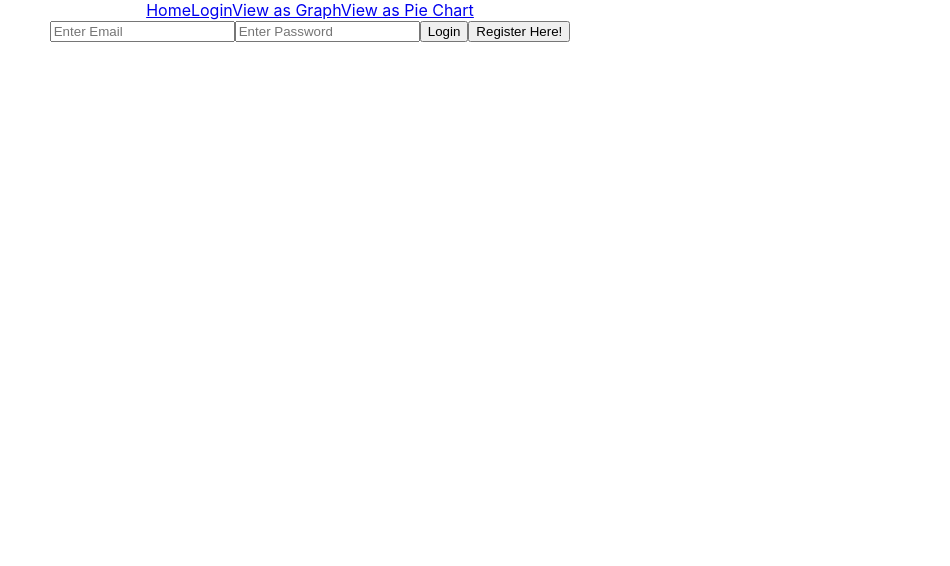
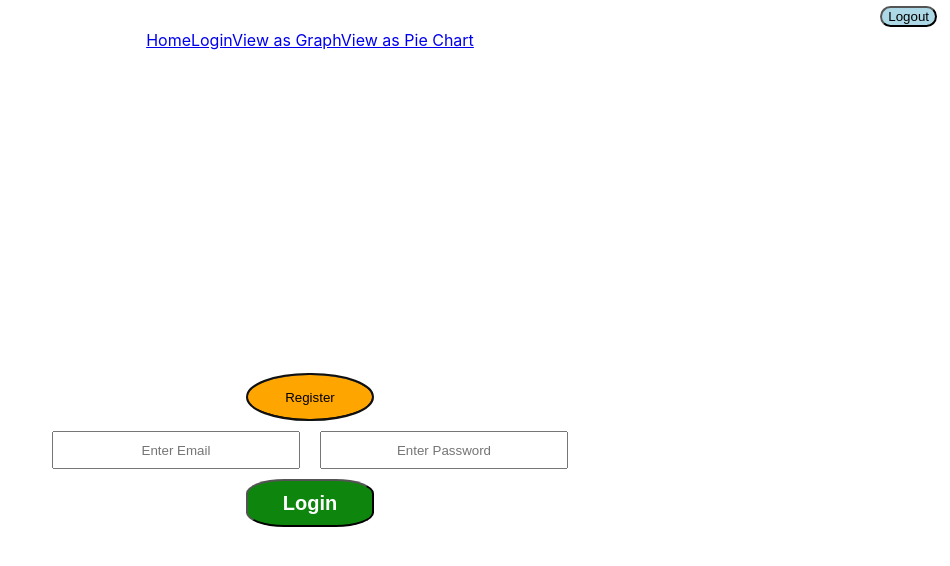
Before and after one commit to Dozr13/interview-sample, a React (Create React App) app: page /#/login in a window 1280 px wide. Shown: the top 566 px of the page, without its empty margins (330-1280 px from the left). Built offline with nearby package versions, Linux system fonts and the light colour scheme; what redux-promise-middleware would draw is missing.

Commit message:
added lout btn and little styling

```diff
--- a/src/App.js
+++ b/src/App.js
@@ -1,6 +1,6 @@
 // import React, {useState, useEffect} from 'react'
 import routes from './routes'
-import {Link} from 'react-router-dom'
+import Header from './Components/Header/Header'
 
 import './App.css';
 
@@ -8,12 +8,7 @@ import './App.css';
 function App() {
   return (
     <div className="App">
-      <nav>
-        <Link to="/">Home</Link>
-        <Link to="/login">Login</Link>
-        <Link to="/graph">View as Graph</Link>
-        <Link to="pie">View as Pie Chart</Link>
-      </nav>
+      <Header />
       {routes}
     </div>
   );
--- /dev/null
+++ b/src/Components/Auth/Login.css
@@ -0,0 +1,46 @@
+#login-container{
+  height: 100vh;
+  width: 100vw;
+  display: flex;
+  flex-direction: column;
+  align-items: center;
+  justify-content: center;
+}
+
+.entry-text{
+  height: 2rem;
+  width: 15rem;
+  text-align: center;
+  margin: 10px;
+}
+
+#login-btn{
+  display: flex;
+  align-items: center;
+  justify-content: center;
+}
+
+.login-style{
+  height: 3rem;
+  width: 8rem;
+  border-radius: 30%;
+  background-color: rgb(14, 134, 14);
+  color: white;
+  font-size: 20px;
+  font-weight: 700;
+}
+
+#register-btn{
+  display: flex;
+
+}
+
+.register-style{
+  height: 3rem;
+  width: 8rem;
+  position: relative;
+  top: 0;
+  border-radius: 50%;
+  background-color: orange;
+
+}
--- a/src/Components/Auth/Login.js
+++ b/src/Components/Auth/Login.js
@@ -1,8 +1,9 @@
 import React, {useState, useContext} from 'react'
 import {Link} from 'react-router-dom'
 import {AuthContext} from '../../Context/AuthContext'
+import './Login.css'
 
-function Auth(props) {
+function Login(props) {
   const [email, setEmail] = useState('')
   const [password, setPassword] = useState('')
   const userAuth = useContext(AuthContext)
@@ -17,25 +18,40 @@ const handleLogin = () => {
 
   return (
     <div>
+
+      <form id='login-container'>
+        <section id='register-btn'>
+          <Link to='/register' >
+            <button autoFocus className='register-style' type='button'>Register</button>
+          </Link>
+        </section>
+        <section>
           <input
+            className='entry-text'
+            type='text'
+            autoComplete='username'
             placeholder='Enter Email'
             value={email}
             onChange={(e) => setEmail(e.target.value)}
             />
           <input
+            className='entry-text'
             type='password'
+            autoComplete='current-password'
             placeholder='Enter Password'
             value={password}
             onChange={(e) => setPassword(e.target.value)}
             />
-      <button onClick={handleLogin}>Login</button>
+        </section>
 
-      <Link to='/register' >
-        <button>Register Here!</button>
-      </Link>
+        <section id='login-btn'>
+          <button className='login-style' type='submit' onClick={handleLogin}>Login</button>
+        </section>
 
+
+      </form>
     </div>
   )
 }
 
-export default Auth
+export default Login
--- a/src/Components/Auth/Register.js
+++ b/src/Components/Auth/Register.js
@@ -22,22 +22,24 @@ function Register() {
   return (
     <div>
       <input
-        placeholder='Enter Email: '
+        placeholder='Enter Email'
+        autoComplete='username'
         value={email}
         onChange={(e) => setEmail(e.target.value)}
       />
       <input
-        placeholder='First Name: '
+        placeholder='First Name'
         value={firstName}
         onChange={(e) => setFirst(e.target.value)}
       />
       <input
-        placeholder='Last Name: '
+        placeholder='Last Name'
         value={lastName}
         onChange={(e) => setLast(e.target.value)}
       />
       <input
         type='password'
+        autoComplete='new-password'
         placeholder='Password: '
         value={password}
         onChange={(e) => setPassword(e.target.value)}
--- /dev/null
+++ b/src/Components/Header/Header.css
@@ -0,0 +1,17 @@
+.links-test{
+  margin-top: 30px;
+}
+/* ! Only a temp style to move the links down below the logout btn */
+
+#logout-btn{
+  position: absolute;
+  top: 0;
+  right: 0;
+  margin: 13px;
+  margin-top: 5px;
+}
+
+.logout-style{
+  background-color: lightblue;
+  border-radius: 13px;
+}
--- a/src/Components/Header/Header.js
+++ b/src/Components/Header/Header.js
@@ -0,0 +1,31 @@
+import React, {useContext} from 'react'
+import {Link} from 'react-router-dom'
+import {AuthContext} from '../../Context/AuthContext'
+import './Header.css'
+
+function Header(props) {
+
+  const userAuth = useContext(AuthContext)
+
+const handleLogout = () => {
+  userAuth.logout()
+}
+
+
+  return (
+    <div>
+      <nav className='links-test'>
+        <Link to="/">Home</Link>
+        <Link to="/login">Login</Link>
+        <Link to="/graph">View as Graph</Link>
+        <Link to="pie">View as Pie Chart</Link>
+      </nav>
+
+      <section id='logout-btn'>
+          <button className='logout-style' type='submit' onClick={handleLogout}>Logout</button>
+        </section>
+    </div>
+  )
+}
+
+export default Header
--- a/src/Components/Home/Home.js
+++ b/src/Components/Home/Home.js
@@ -12,7 +12,7 @@ useEffect(() => {
     axios.get('/api/auth/me').then(({data}) => {
       userAuth.setUser(data)
     }).catch(err => push('/login'))}
-}, [userAuth.user])
+}, [push, userAuth, userAuth.user])
 
 
   return (
--- a/src/Components/Views/Graph.js
+++ b/src/Components/Views/Graph.js
@@ -12,7 +12,7 @@ function Graph() {
       axios.get('/api/auth/me').then(({data}) => {
         userAuth.setUser(data)
       }).catch(err => push('/login'))}
-  }, [userAuth.user])
+  }, [push, userAuth, userAuth.user])
   return (
     <div>
       This is the Graph Component! Bound to include Chart.js
--- a/src/Components/Views/Pie.js
+++ b/src/Components/Views/Pie.js
@@ -12,7 +12,7 @@ function Pie() {
       axios.get('/api/auth/me').then(({data}) => {
         userAuth.setUser(data)
       }).catch(err => push('/login'))}
-    }, [userAuth.user])
+    }, [push, userAuth, userAuth.user])
 
       return (
     <div>
```
Also changed, not shown: package.json (+9 -1 lines), 1 other file (tests, documents, lock files or other folders). Lines whose indentation alone changed are shown as unchanged.
